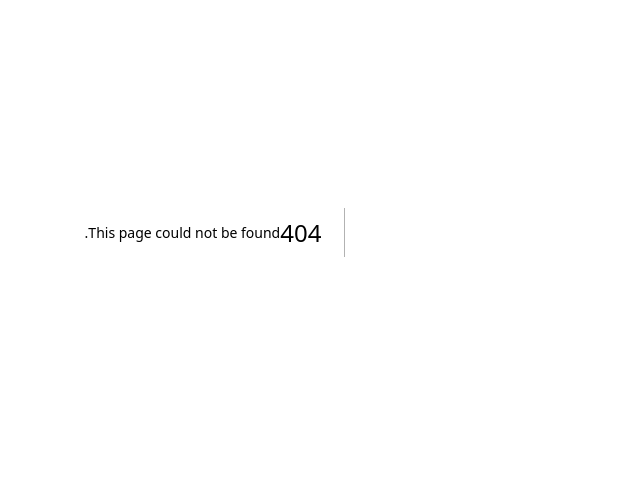
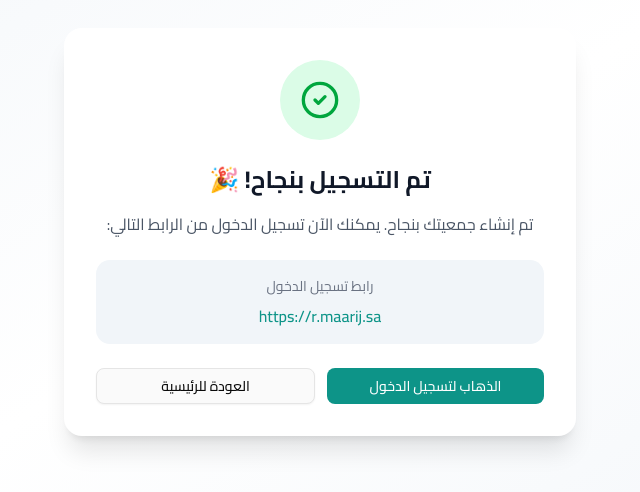
Before and after one commit to omarr-dev/maarij-landing, a Next.js app: page /register/success in a window 1280 px wide. Before the commit this address had no page. Shown: the part 168-660 px from the top of the page, without its empty margins (457-1097 px from the left). Built offline with nearby package versions, Linux system fonts and the light colour scheme.

Commit message:
feat: Implement registration success page with Google Ads conversion tracking and dynamic login URL display.

```diff
--- a/src/app/register/page.tsx
+++ b/src/app/register/page.tsx
@@ -2,6 +2,7 @@
 
 import React, { useState, useCallback } from "react";
 import Link from "next/link";
+import { useRouter } from "next/navigation";
 import { useLanguage } from "@/context/LanguageContext";
 import { Button } from "@/components/ui/button";
 import { Input } from "@/components/ui/input";
@@ -13,7 +14,6 @@ import {
   Building2,
   User,
   Globe,
-  CheckCircle2,
   AlertCircle,
   Loader2,
   Sparkles,
@@ -40,16 +40,9 @@ interface FormErrors {
   [key: string]: string;
 }
 
-interface SuccessResponse {
-  associationId: number;
-  associationName: string;
-  subdomain: string;
-  message: string;
-  loginUrl: string;
-}
-
 export default function RegisterPage() {
   const { t, language } = useLanguage();
+  const router = useRouter();
   const Arrow = language === "ar" ? ArrowRight : ArrowLeft;
 
   const [formData, setFormData] = useState<FormData>({
@@ -66,7 +59,6 @@ export default function RegisterPage() {
 
   const [errors, setErrors] = useState<FormErrors>({});
   const [isSubmitting, setIsSubmitting] = useState(false);
-  const [submitSuccess, setSubmitSuccess] = useState<SuccessResponse | null>(null);
   const [submitError, setSubmitError] = useState<string | null>(null);
 
   // Validation functions
@@ -198,7 +190,8 @@ export default function RegisterPage() {
         throw new Error(data.message || data.Message || "Registration failed");
       }
 
-      setSubmitSuccess(data);
+      // Redirect to success page with login URL
+      router.push(`/register/success?loginUrl=${encodeURIComponent(data.loginUrl)}`);
     } catch (error) {
       setSubmitError(
         error instanceof Error ? error.message : "An unexpected error occurred"
@@ -215,53 +208,6 @@ export default function RegisterPage() {
     { icon: BarChart3, key: "4" },
     { icon: HeadphonesIcon, key: "5" },
   ];
-
-  // Success State
-  if (submitSuccess) {
-    return (
-      <main className="min-h-screen bg-gradient-to-br from-[#F1F5F9] via-white to-[#F1F5F9] flex items-center justify-center p-4">
-        <div className="w-full max-w-lg">
-          <div className="bg-white rounded-2xl shadow-xl p-8 text-center animate-fade-in-up">
-            <div className="w-20 h-20 bg-green-100 rounded-full flex items-center justify-center mx-auto mb-6">
-              <CheckCircle2 className="w-10 h-10 text-green-600" />
-            </div>
-            <h1 className="text-2xl font-bold text-gray-900 mb-4">
-              {t("register.success.title")}
-            </h1>
-            <p className="text-gray-600 mb-6">{t("register.success.message")}</p>
-
-            <div className="bg-[#F1F5F9] rounded-xl p-4 mb-6">
-              <p className="text-sm text-gray-500 mb-2">
-                {t("register.success.loginUrl")}
-              </p>
-              <a
-                href={submitSuccess.loginUrl}
-                target="_blank"
-                rel="noopener noreferrer"
-                className="text-[#0D9488] font-medium hover:underline break-all"
-              >
-                {submitSuccess.loginUrl}
-              </a>
-            </div>
-
-            <div className="flex flex-col sm:flex-row gap-3">
-              <Button
-                asChild
-                className="flex-1 bg-[#0D9488] hover:bg-[#0A7B71] text-white"
-              >
-                <a href={submitSuccess.loginUrl} target="_blank" rel="noopener noreferrer">
-                  {t("register.success.goToLogin")}
-                </a>
-              </Button>
-              <Button asChild variant="outline" className="flex-1">
-                <Link href="/">{t("register.backToHome")}</Link>
-              </Button>
-            </div>
-          </div>
-        </div>
-      </main>
-    );
-  }
 
   return (
     <main className="min-h-screen bg-gradient-to-br from-[#F1F5F9] via-white to-[#F1F5F9]">
--- /dev/null
+++ b/src/app/register/success/page.tsx
@@ -0,0 +1,95 @@
+"use client";
+
+import React, { useEffect, Suspense } from "react";
+import Link from "next/link";
+import { useSearchParams } from "next/navigation";
+import { useLanguage } from "@/context/LanguageContext";
+import { Button } from "@/components/ui/button";
+import { CheckCircle2 } from "lucide-react";
+
+// Declare gtag for TypeScript
+declare global {
+  interface Window {
+    gtag?: (...args: unknown[]) => void;
+  }
+}
+
+function SuccessContent() {
+  const { t } = useLanguage();
+  const searchParams = useSearchParams();
+  const loginUrl = searchParams.get("loginUrl") || "https://r.maarij.sa";
+
+  useEffect(() => {
+    // Fire Google Ads conversion event
+    if (typeof window !== "undefined" && window.gtag) {
+      window.gtag("event", "conversion", {
+        send_to: "AW-17902349140/2jg3CPu_8PAbENTWwNhC",
+        transaction_id: "",
+      });
+    }
+  }, []);
+
+  return (
+    <main className="min-h-screen bg-gradient-to-br from-[#F1F5F9] via-white to-[#F1F5F9] flex items-center justify-center p-4">
+      <div className="w-full max-w-lg">
+        <div className="bg-white rounded-2xl shadow-xl p-8 text-center animate-fade-in-up">
+          <div className="w-20 h-20 bg-green-100 rounded-full flex items-center justify-center mx-auto mb-6">
+            <CheckCircle2 className="w-10 h-10 text-green-600" />
+          </div>
+          <h1 className="text-2xl font-bold text-gray-900 mb-4">
+            {t("register.success.title")}
+          </h1>
+          <p className="text-gray-600 mb-6">{t("register.success.message")}</p>
+
+          <div className="bg-[#F1F5F9] rounded-xl p-4 mb-6">
+            <p className="text-sm text-gray-500 mb-2">
+              {t("register.success.loginUrl")}
+            </p>
+            <a
+              href={loginUrl}
+              target="_blank"
+              rel="noopener noreferrer"
+              className="text-[#0D9488] font-medium hover:underline break-all"
+            >
+              {loginUrl}
+            </a>
+          </div>
+
+          <div className="flex flex-col sm:flex-row gap-3">
+            <Button
+              asChild
+              className="flex-1 bg-[#0D9488] hover:bg-[#0A7B71] text-white"
+            >
+              <a href={loginUrl} target="_blank" rel="noopener noreferrer">
+                {t("register.success.goToLogin")}
+              </a>
+            </Button>
+            <Button asChild variant="outline" className="flex-1">
+              <Link href="/">{t("register.backToHome")}</Link>
+            </Button>
+          </div>
+        </div>
+      </div>
+    </main>
+  );
+}
+
+export default function RegisterSuccessPage() {
+  return (
+    <Suspense
+      fallback={
+        <main className="min-h-screen bg-gradient-to-br from-[#F1F5F9] via-white to-[#F1F5F9] flex items-center justify-center p-4">
+          <div className="w-full max-w-lg">
+            <div className="bg-white rounded-2xl shadow-xl p-8 text-center">
+              <div className="w-20 h-20 bg-green-100 rounded-full flex items-center justify-center mx-auto mb-6 animate-pulse">
+                <CheckCircle2 className="w-10 h-10 text-green-600" />
+              </div>
+            </div>
+          </div>
+        </main>
+      }
+    >
+      <SuccessContent />
+    </Suspense>
+  );
+}
```
